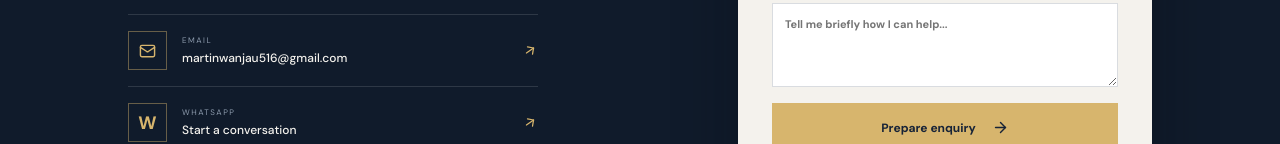
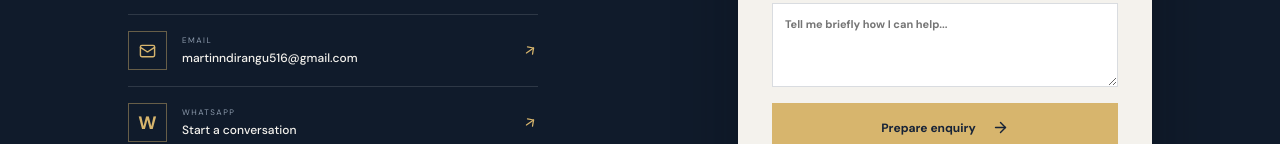
Before and after one commit to ndirangurobert/martin-wanjau-accounting, a React (Vite) app: page / in a window 1280 px wide. Shown: the part 3815-3959 px from the top of the page. Built offline with nearby package versions, Linux system fonts and the light colour scheme; a web font is replaced by a local one.

Commit message:
Update Martin's website contact email

```diff
--- a/src/App.tsx
+++ b/src/App.tsx
@@ -21,7 +21,7 @@ import {
 } from 'lucide-react';
 
 const phone = '0719327344';
-const email = 'martinwanjau516@gmail.com';
+const email = 'martinndirangu516@gmail.com';
 const wa = 'https://wa.me/254719327344';
 
 const services = [
```
